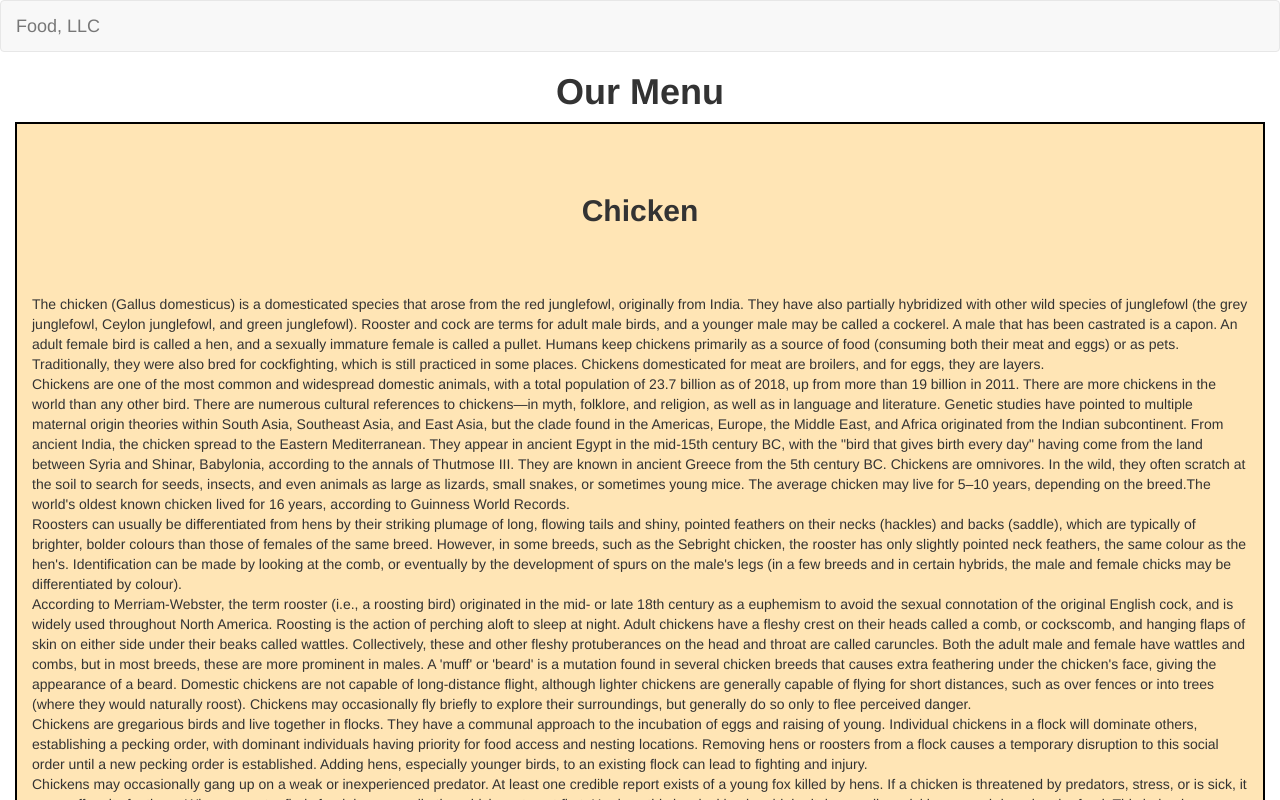
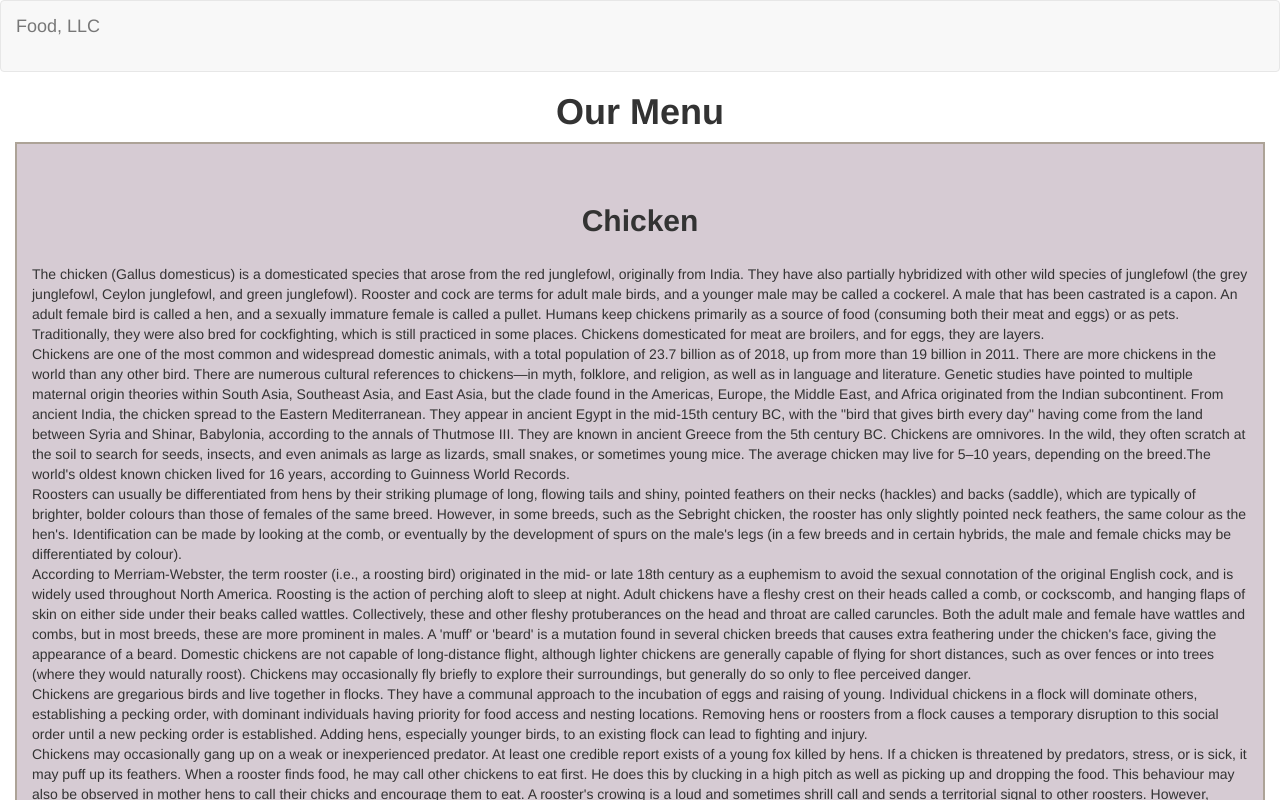
Before and after one commit to ClaudiaCaldarellaLeonardo/webDevelopers-course, a plain HTML site: page module3-solution/index.html in a window 1280 px wide. Shown: the top 800 px of the page. Drawn offline with Linux system fonts and the light colour scheme.

Commit message:
testofinale

```diff
--- a/module3-solution/css/styles.css
+++ b/module3-solution/css/styles.css
@@ -4,7 +4,7 @@ h1{
 }
 #tit{
 	position: absolute;
-	top:50px;
+	top:40px;
 	margin-left: auto;
 	margin-right: auto;
 	left: 0;
@@ -14,10 +14,13 @@ h1{
 
 }
 p{
-	margin-top: 170px;
+	margin-top: 120px;
 }
 .container1{
 	position: relative;
-	background-color: #ffe5b5;
-	border: 2px solid black;
+	background-color: #d6cbd3;
+	border: 2px solid #ada397;
 }
+.container-fluid{
+	padding-bottom: 20px;
+}
```
